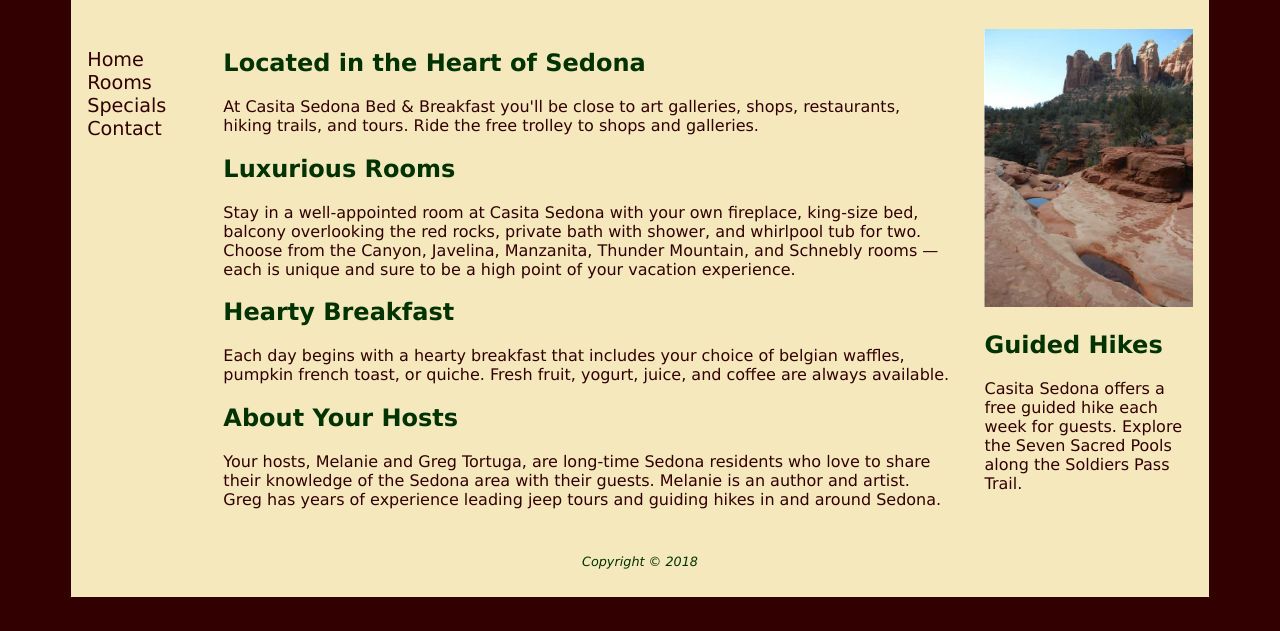
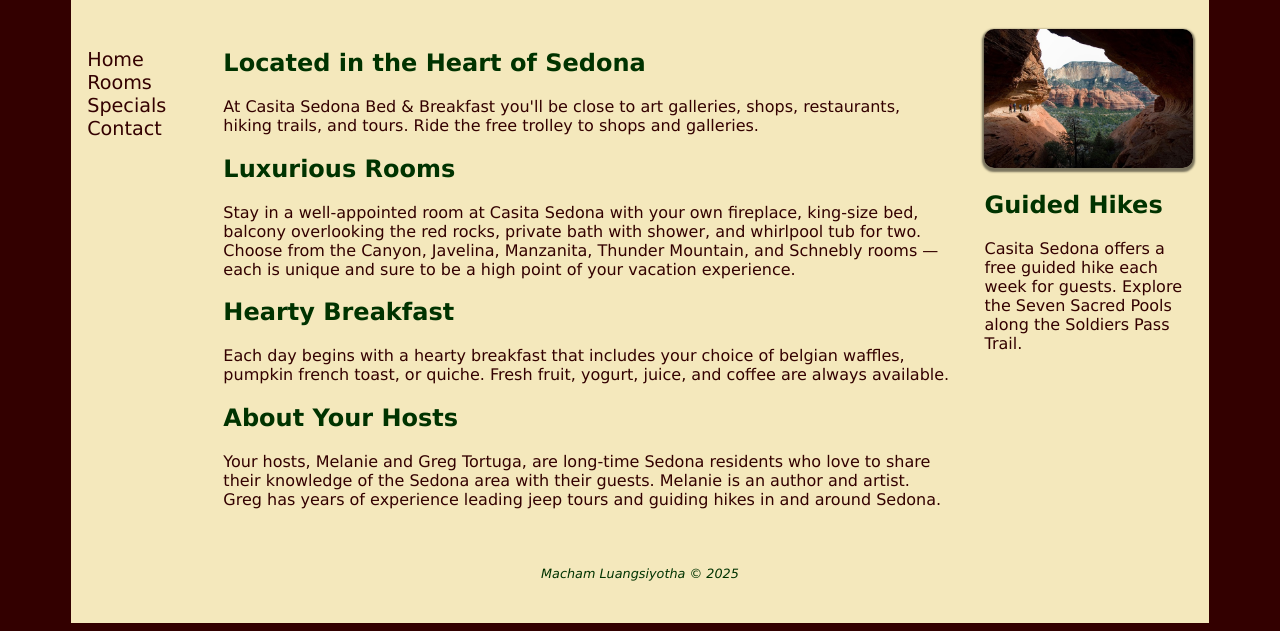
Before and after one commit to Macham-Dev/webd152, a plain HTML site: page flex/index.html in a window 1280 px wide. Shown: the part 181-812 px from the top of the page. Drawn offline with Linux system fonts and the light colour scheme.

Commit message:
Add files via upload

```diff
--- a/flex/index.html
+++ b/flex/index.html
@@ -31,12 +31,13 @@
 	<p>Your hosts, Melanie and Greg Tortuga, are long-time Sedona residents who love to share their knowledge of the Sedona area with their guests. Melanie is an author and artist. Greg has years of experience leading jeep tours and guiding hikes in and around Sedona.</p>
    </main>
    <aside>
-   <img src="pools.jpg"  alt="Pools of water in the rock">
+   <img src="hikes.jpg"  alt="Sedona Hiking Trails">
 	 <h2>Guided Hikes</h2>
 	 <p>Casita Sedona offers a free guided hike each week for guests. Explore the Seven Sacred Pools along the Soldiers Pass Trail.</p>
    </aside>
    </div> <!-- end of flex container -->
-   <footer>Copyright &copy; 2018
+   <footer>
+     <p>Macham Luangsiyotha &copy; 2025</p>
    </footer>
 </div>
 </body>
--- a/flex/style.css
+++ b/flex/style.css
@@ -23,6 +23,8 @@ nav, main, aside {  padding: 0 1em;
 }
 img { width: 100%;
       height: auto;
+    border-radius: 10px;
+    box-shadow: 0 2px 2px 2px rgba(0, 0, 0, 0.5);
 }
 nav ul { list-style-type: none;
          font-size: 1.2em;
```
Also changed, not shown: flex/arizona-4880324_640.jpg (added), flex/hikes.jpg (added).
